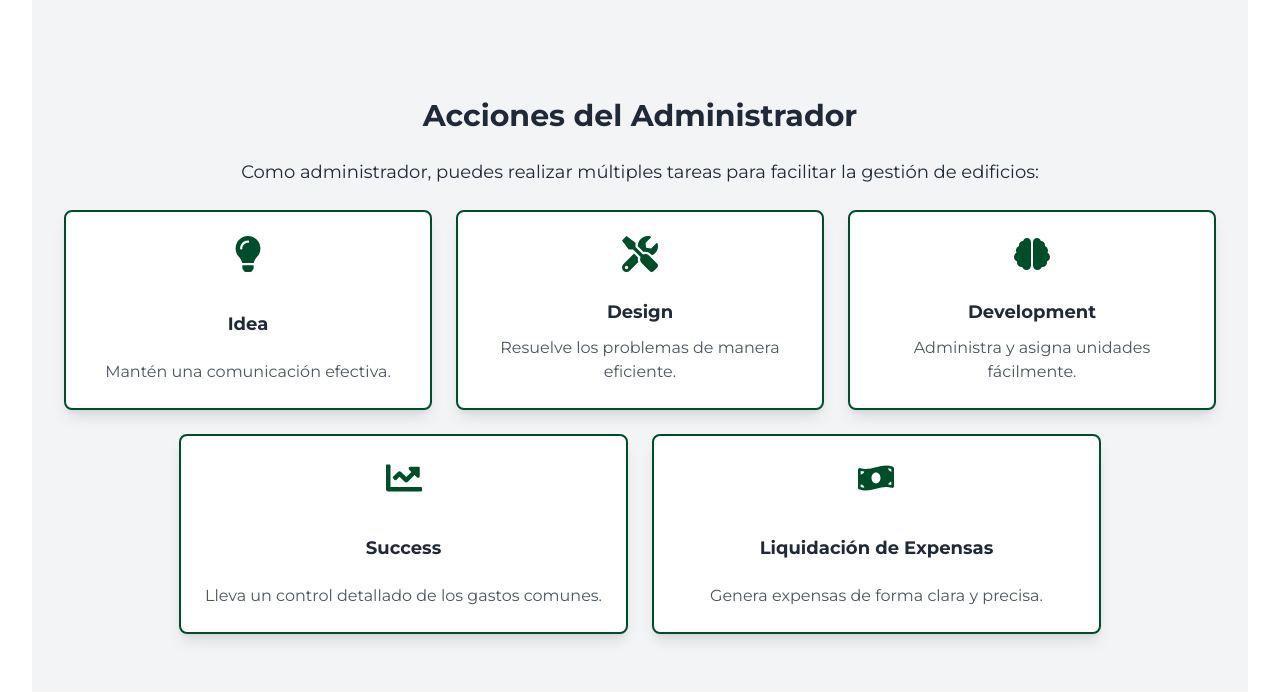
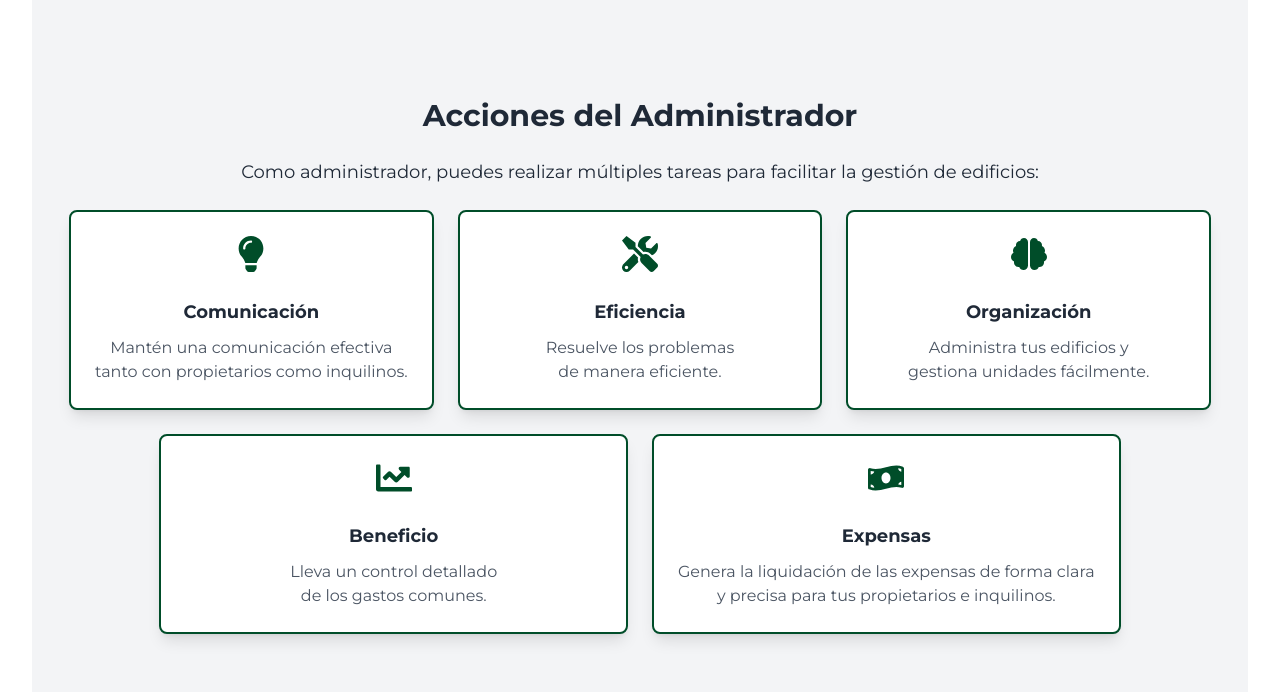
Before and after one commit to easydept/EASYDEPT, a React (Vite) app in the folder ED-Frontend/: page / in a window 1280 px wide. Shown: the part 2530-3222 px from the top of the page. Built offline with nearby package versions, Linux system fonts and the light colour scheme.

Commit message:
LandingPage v1

```diff
--- a/ED-Frontend/src/components/Inicio/LandingPage.jsx
+++ b/ED-Frontend/src/components/Inicio/LandingPage.jsx
@@ -10,14 +10,67 @@ const LandingPage = () => {
   const [activeCard, setActiveCard] = useState(null); // Estado para controlar qué tarjeta está activa
 
   const adminActions1 = [
-    { id: 1, title: "Idea", description: "Mantén una comunicación efectiva.", icon: <FaLightbulb style={{ color: '#004d29' }} /> },
-    { id: 2, title: "Design", description: "Resuelve los problemas de manera eficiente.", icon: <FaTools style={{ color: '#004d29' }} /> },
-    { id: 3, title: "Development", description: "Administra y asigna unidades fácilmente.", icon: <FaBrain style={{ color: '#004d29' }} /> }
+    {
+      id: 1,
+      title: "Comunicación",
+      description: (
+        <>
+          Mantén una comunicación efectiva<br />
+          tanto con propietarios como inquilinos.
+        </>
+      ),
+      icon: <FaLightbulb style={{ color: '#004d29' }} />
+    },
+    {
+      id: 2,
+      title: "Eficiencia",
+      description: (
+        <>
+          Resuelve los problemas<br />
+          de manera eficiente.
+        </>
+      ),
+      icon: <FaTools style={{ color: '#004d29' }} />
+    },
+    {
+      id: 3,
+      title: "Organización",
+      description: (
+        <>
+          Administra tus edificios y<br />
+          gestiona unidades fácilmente.
+        </>
+      ),
+      icon: <FaBrain style={{ color: '#004d29' }} />
+    }
   ];
+
   const adminActions2 = [
-    { id: 4, title: "Success", description: "Lleva un control detallado de los gastos comunes.", icon: <FaChartLine style={{ color: '#004d29' }} /> },
-    { id: 5, title: "Liquidación de Expensas", description: "Genera expensas de forma clara y precisa.", icon: <FaMoneyBillWave style={{ color: '#004d29' }} /> },
+    {
+      id: 4,
+      title: "Beneficio",
+      description: (
+        <>
+          Lleva un control detallado<br />
+          de los gastos comunes.
+        </>
+      ),
+      icon: <FaChartLine style={{ color: '#004d29' }} />
+    },
+    {
+      id: 5,
+      title: "Expensas",
+      description: (
+        <>
+          Genera la liquidación de las expensas de forma clara<br />
+          y precisa para tus propietarios e inquilinos.
+        </>
+      ),
+      icon: <FaMoneyBillWave style={{ color: '#004d29' }} />
+    }
   ];
+
+
 
   const cardData = [
     {
```
